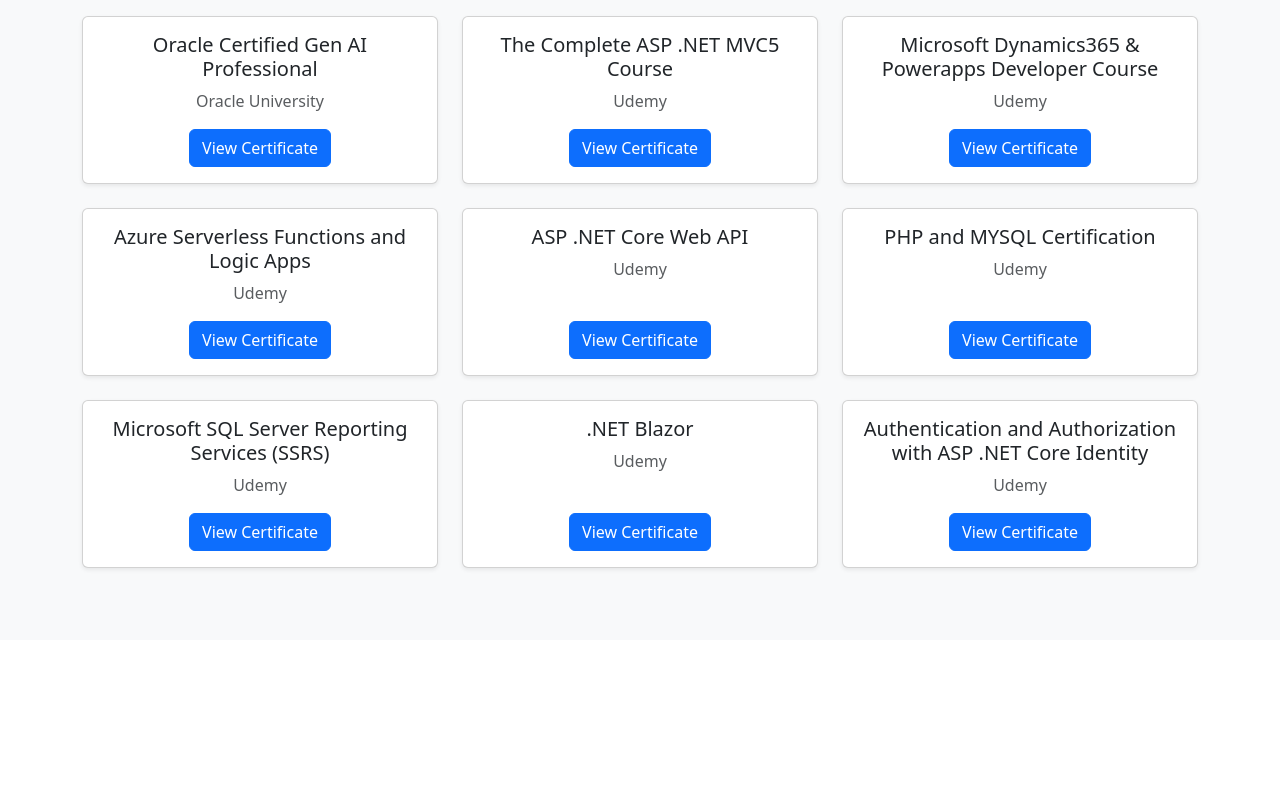
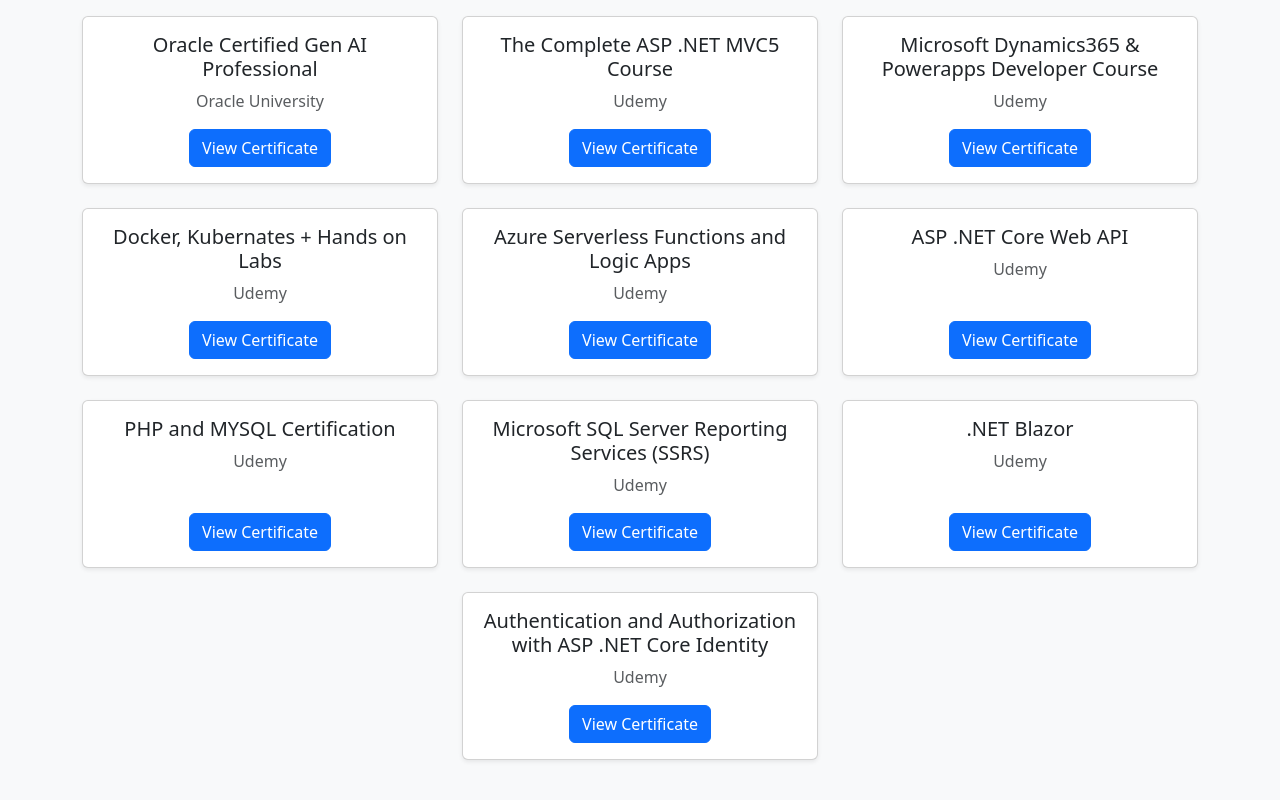
Before and after one commit to KhawajaAbdullah2000/portfolio, a plain HTML site: page index.html in a window 1280 px wide. Shown: the part 2550-3350 px from the top of the page. Before the commit the page ends 3190 px from the top, so only its background shows below. Drawn offline with nearby package versions, Linux system fonts and the light colour scheme.

Commit message:
added docket kubernetes certification

```diff
--- a/index.html
+++ b/index.html
@@ -390,6 +390,25 @@
                     </div>
                 </div>
 
+                <div class="col-md-4 text-center mb-4">
+                    <div class="card shadow-sm p-3 h-100 d-flex flex-column justify-content-between">
+
+                        <div>
+                            <h5 class="card-title mb-2">Docker, Kubernates + Hands on Labs</h5>
+                            <p class="card-text text-muted">Udemy</p>
+                        </div>
+
+                        <div class="mt-3 bg-purple">
+                            <button class="btn btn-primary btn-md view-cert-btn" data-bs-toggle="modal"
+                                data-bs-target="#certModal" data-title="Kubernates Introduction - Docker, Kubernetes + Hands on Labs" data-institute="Udemy"
+                                data-img="assets/docker_kubernetes_certificate.jpg">
+                                View Certificate
+                            </button>
+                        </div>
+
+                    </div>
+                </div>
+
                 <!-- Certificate 4 -->
                 <div class="col-md-4 text-center mb-4">
                     <div class="card shadow-sm p-3 h-100 d-flex flex-column justify-content-between">
@@ -469,7 +488,7 @@
                     </div>
                 </div>
 
-                   <!-- Certificate 7 -->
+
                 <div class="col-md-4 text-center mb-4">
                     <div class="card shadow-sm p-3 h-100 d-flex flex-column justify-content-between">
 
@@ -489,7 +508,9 @@
                     </div>
                 </div>
 
-                 <!-- Certificate 8 -->
+
+
+
                 <div class="col-md-4 text-center mb-4">
                     <div class="card shadow-sm p-3 h-100 d-flex flex-column justify-content-between">
 
```
Also changed, not shown: assets/docker_kubernetes_certificate.jpg (added).
